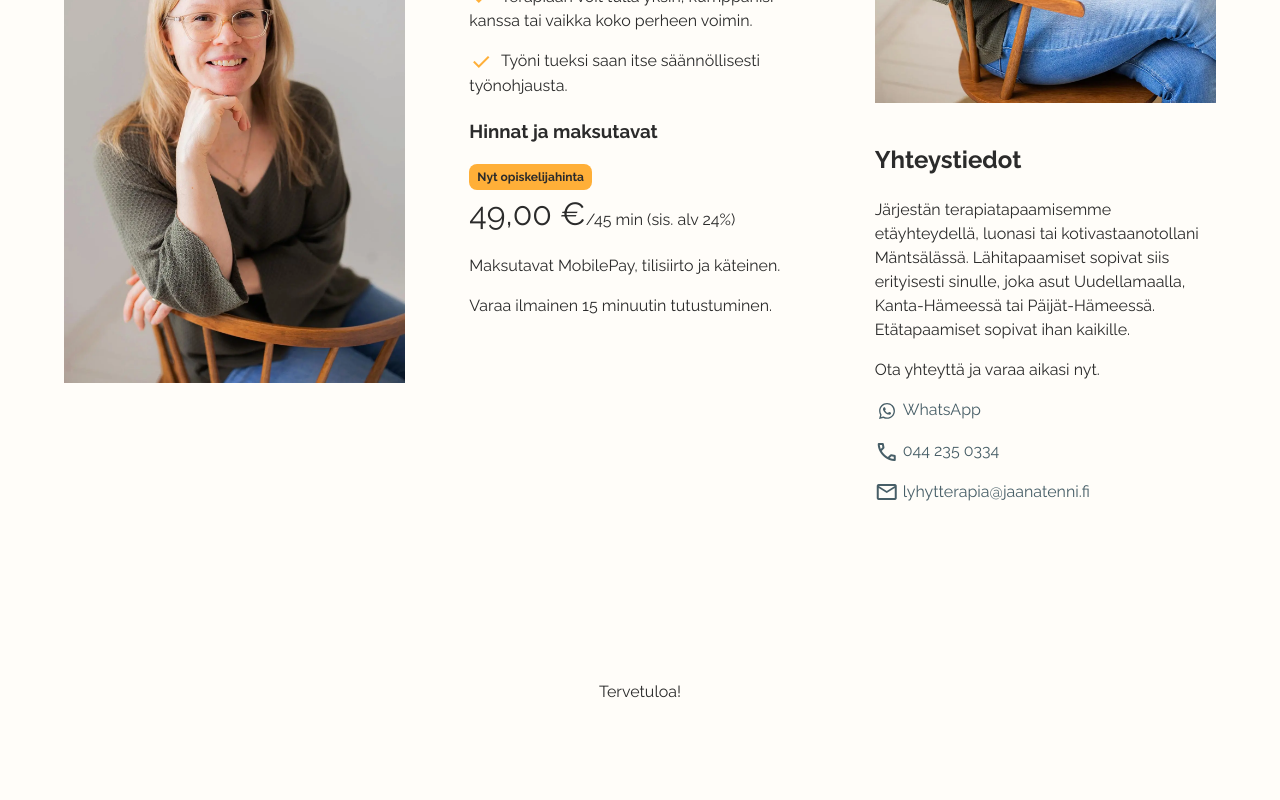
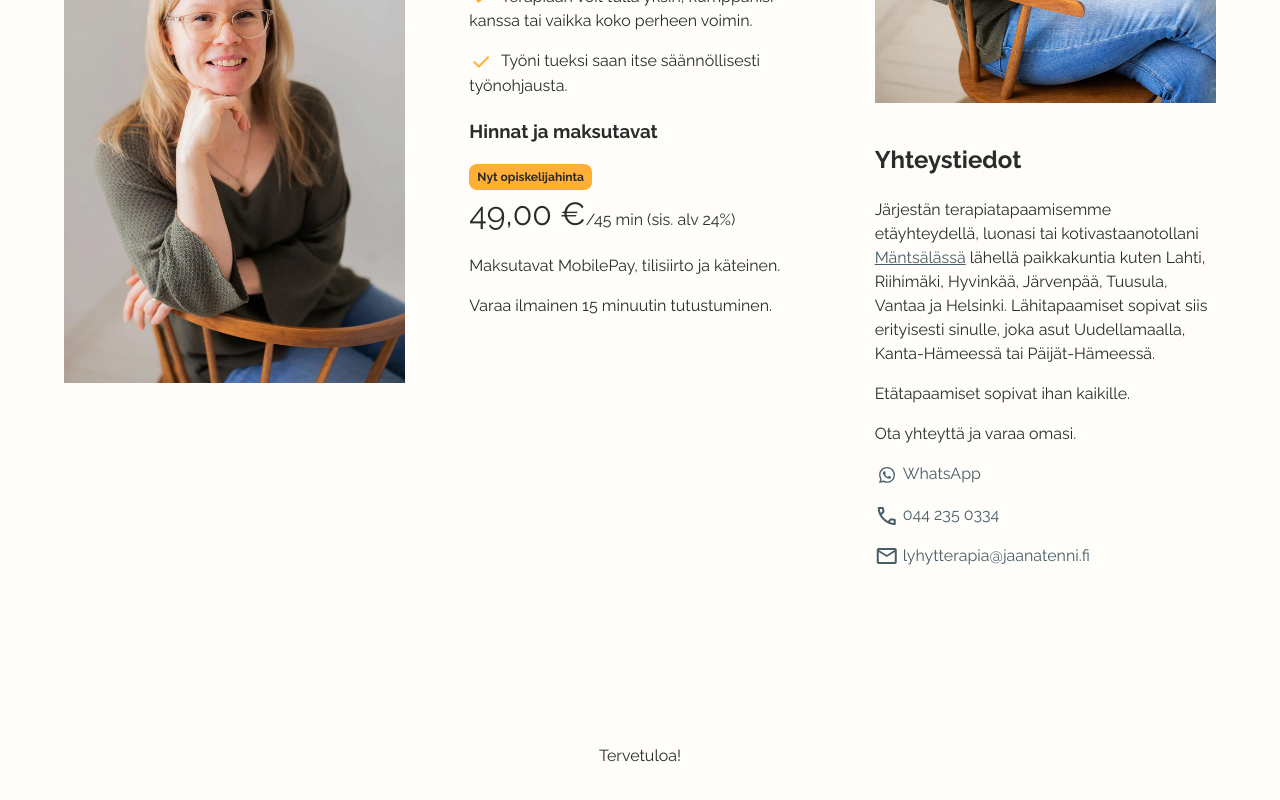
Before and after one commit to mikkotenni/jaanatenni, a React (Vite) app: page / in a window 1280 px wide. Shown: the part 1051-1851 px from the top of the page. Before the commit the page ends 1819 px from the top, so only its background shows below. Built offline with nearby package versions, Linux system fonts and the light colour scheme; a web font is replaced by a local one.

Commit message:
feat: SEO improvements.

```diff
--- a/index.html
+++ b/index.html
@@ -4,22 +4,22 @@
     <meta charset="UTF-8" />
     <link rel="icon" type="image/png" href="favicon.png" />
     <meta name="viewport" content="width=device-width, initial-scale=1.0" />
-    <title>Jaana Tenni | Lyhytterapialla parempaa mielenterveyttä</title>
+    <title>Jaana Tenni | Lyhytterapialla kohti parempaa mielenterveyttä</title>
     <!-- Social media platforms sharing -->
     <meta
       name="description"
-      content="Ratkaisukeskeisiä lyhytterapiatapaamisia mielen hyvinvointiin etänä ja Uudellamaalla ympäryskuntineen. Kotivastaanotto Mäntsälässä. Ota askel kohti parempaa mielenterveyttä."
+      content="Ratkaisukeskeistä lyhytterapiaa mielen hyvinvointiin etänä ja Uudellamaalla ympäryskuntineen. Kotivastaanotto Mäntsälässä lähellä niin Lahtea kuin Helsinkiäkin. Ota askel kohti parempaa mielenterveyttä."
     />
     <meta
       name="keywords"
-      content="lyhytterapia, ratkaisukeskeinen, terapia, Jaana Tenni, mielenterveys, hyvinvointi, Mäntsälä"
+      content="lyhytterapia, ratkaisukeskeinen, terapia, Jaana Tenni, mielenterveys, hyvinvointi, Mäntsälä, Järvenpää, Hyvinkää, Lahti, Helsinki"
     />
     <meta name="author" content="Jaana Tenni" />
     <meta property="og:type" content="website" />
     <meta property="og:title" content="Jaana Tenni lyhytterapia" />
     <meta
       property="og:description"
-      content="Tehokkaita lyhytterapiatapaamisia mielen hyvinvointiin etänä ja Uudellamaalla ympäryskuntineen. Varaa ja ota askel kohti parempaa mielenterveyttä."
+      content="Tehokkaita lyhytterapiatapaamisia mielen hyvinvointiin etänä ja Uudellamaalla ympäryskuntineen. Varaa oma tapaamisesi ja ota askel kohti parempaa mielenterveyttä."
     />
     <meta
       property="og:image"
@@ -29,7 +29,7 @@
     <meta name="twitter:title" content="Jaana Tenni lyhytterapia" />
     <meta
       name="twitter:description"
-      content="Tehokkaita lyhytterapiatapaamisia mielen hyvinvointiin etänä ja Uudellamaalla ympäryskuntineen. Varaa ja ota askel kohti parempaa mielenterveyttä."
+      content="Tehokkaita lyhytterapiatapaamisia mielen hyvinvointiin etänä ja Uudellamaalla ympäryskuntineen. Varaa oma tapaamisesi ja ota askel kohti parempaa mielenterveyttä."
     />
     <meta
       name="twitter:image"
--- a/src/App.jsx
+++ b/src/App.jsx
@@ -14,7 +14,7 @@ import JaanaJaTinkaMobile from "./assets/jaanajatinkamobile.webp";
 import ContactInformation from "./components/ContactInformation";
 import Picture from "./components/Picture";
 
-const { fontColor, backgroundColor } = colors;
+const { fontColor, backgroundColor, color1 } = colors;
 const { md, xl } = breakpoints;
 
 const globalStyles = css`
@@ -29,6 +29,9 @@ const globalStyles = css`
     color: ${fontColor};
     background-color: ${backgroundColor};
     margin: 0;
+  }
+  a {
+    color: ${color1};
   }
 `;
 const Container = styled.div`
--- a/src/components/ContactInformation.jsx
+++ b/src/components/ContactInformation.jsx
@@ -18,11 +18,16 @@ export default function ContactInformation() {
       <h2>Yhteystiedot</h2>
       <p>
         Järjestän terapiatapaamisemme etäyhteydellä, luonasi tai
-        kotivastaanotollani Mäntsälässä. Lähitapaamiset sopivat siis erityisesti
+        kotivastaanotollani{" "}
+        <a href="https://maps.app.goo.gl/bd4bLoW2MFQqgumn7" target="_blank">
+          Mäntsälässä
+        </a>{" "}
+        lähellä paikkakuntia kuten Lahti, Riihimäki, Hyvinkää, Järvenpää,
+        Tuusula, Vantaa ja Helsinki. Lähitapaamiset sopivat siis erityisesti
         sinulle, joka asut Uudellamaalla, Kanta-Hämeessä tai Päijät-Hämeessä.
-        Etätapaamiset sopivat ihan kaikille.
       </p>
-      <p>Ota yhteyttä ja varaa aikasi nyt.</p>
+      <p>Etätapaamiset sopivat ihan kaikille.</p>
+      <p>Ota yhteyttä ja varaa omasi.</p>
       <p>
         <WhatsApp />
       </p>
```
